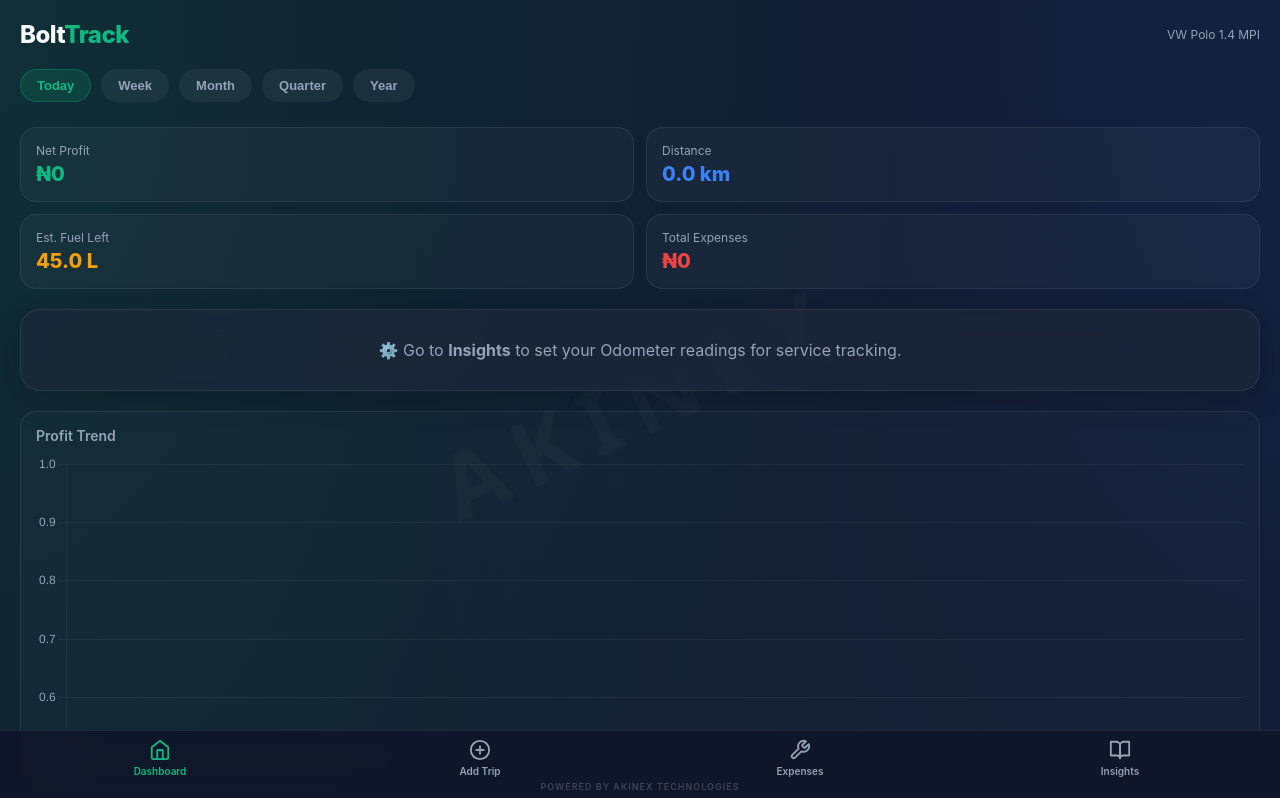
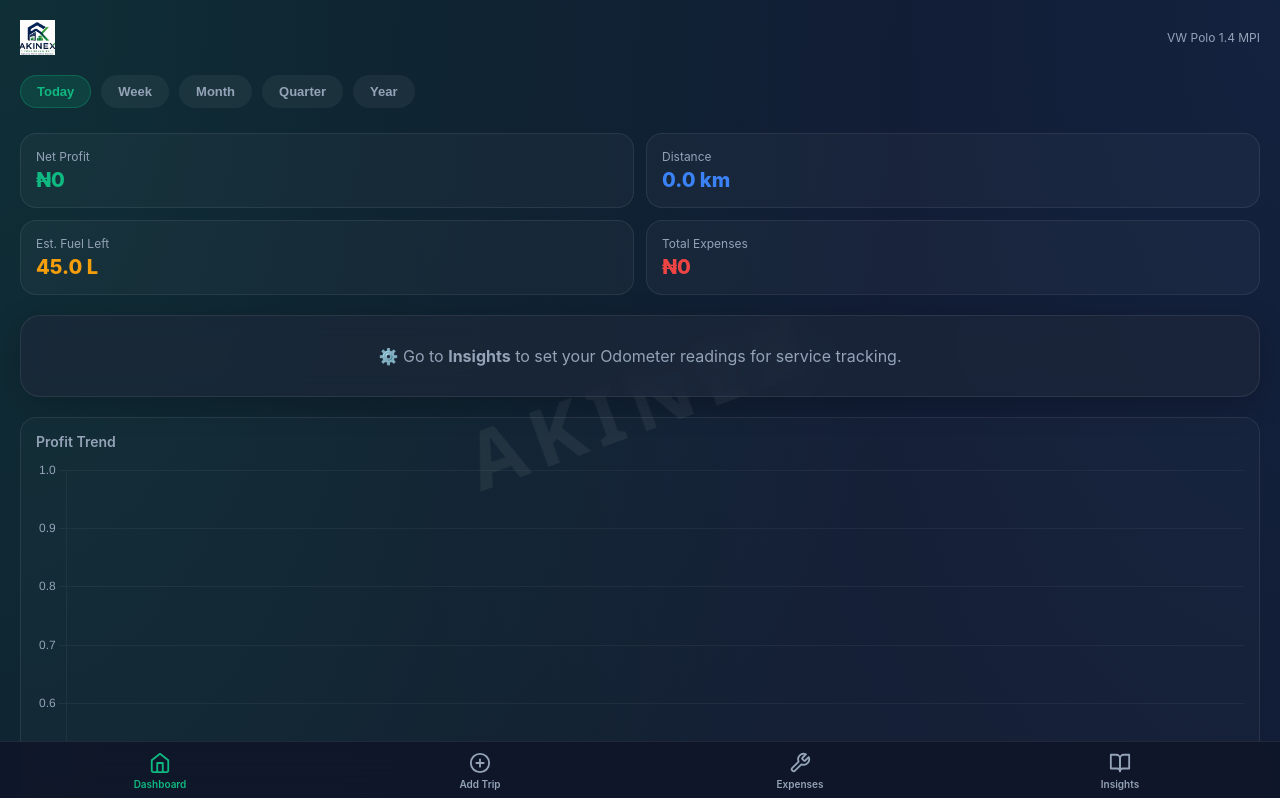
Before and after one commit to akandeaka/Bolt-app-business-, a plain HTML site: page index.html in a window 1280 px wide. Shown: the top 798 px of the page. Drawn offline with nearby package versions, Linux system fonts and the light colour scheme.

Commit message:
Update index.html

```diff
--- a/index.html
+++ b/index.html
@@ -42,19 +42,19 @@
             padding-bottom: 90px;
         }
 
-        /* --- AKINEX WATERMARK --- */
+        /* --- VISIBLE AKINEX WATERMARK --- */
         .watermark {
             position: fixed;
             top: 50%;
             left: 50%;
-            transform: translate(-50%, -50%) rotate(-25deg);
-            font-size: 90px;
+            transform: translate(-50%, -50%) rotate(-20deg);
+            font-size: 80px;
             font-weight: 900;
-            color: rgba(255, 255, 255, 0.02); /* Extremely subtle and elegant */
-            pointer-events: none; /* Allows clicking through it */
+            color: rgba(255, 255, 255, 0.06); /* Increased from 0.02 to 0.06 so it's actually visible */
+            pointer-events: none;
             z-index: 0;
             white-space: nowrap;
-            letter-spacing: 15px;
+            letter-spacing: 10px;
             text-transform: uppercase;
             font-family: 'Segoe UI', sans-serif;
         }
@@ -68,34 +68,24 @@
             padding: 20px;
             box-shadow: 0 8px 32px 0 rgba(0, 0, 0, 0.2);
             position: relative;
-            z-index: 1; /* Keeps content above watermark */
+            z-index: 1;
         }
 
         .top-header { padding: 20px 20px 10px; display: flex; justify-content: space-between; align-items: center; position: relative; z-index: 1; }
-        .top-header h1 { font-size: 24px; font-weight: 800; letter-spacing: -0.5px; }
+        .top-header h1 { font-size: 22px; font-weight: 800; letter-spacing: -0.5px; }
         .top-header span { color: var(--accent-green); }
 
         .bottom-nav {
             position: fixed; bottom: 0; left: 0; right: 0;
             background: rgba(15, 23, 42, 0.95); backdrop-filter: blur(20px);
             border-top: 1px solid var(--border-glass);
-            display: flex; flex-direction: column; align-items: center; justify-content: center;
-            padding: 8px 0; padding-bottom: calc(8px + env(safe-area-inset-bottom));
+            display: flex; justify-content: space-around;
+            padding: 10px 0; padding-bottom: calc(10px + env(safe-area-inset-bottom));
             z-index: 100;
         }
-
-        .nav-links { display: flex; justify-content: space-around; width: 100%; }
         .nav-item { display: flex; flex-direction: column; align-items: center; color: var(--text-secondary); font-size: 10px; font-weight: 600; cursor: pointer; transition: 0.2s; width: 25%; }
         .nav-item.active { color: var(--accent-green); }
         .nav-item svg { width: 22px; height: 22px; margin-bottom: 4px; }
-
-        .footer-brand {
-            font-size: 9px;
-            color: rgba(255,255,255,0.2);
-            letter-spacing: 1px;
-            margin-top: 4px;
-            font-weight: 600;
-        }
 
         .filter-scroll { display: flex; gap: 10px; overflow-x: auto; padding: 10px 20px; margin: 0 -20px; scrollbar-width: none; position: relative; z-index: 1;}
         .filter-scroll::-webkit-scrollbar { display: none; }
@@ -143,15 +133,31 @@
         @keyframes fadeIn { from { opacity: 0; transform: translateY(10px); } to { opacity: 1; transform: translateY(0); } }
 
         .section-title { font-size: 18px; font-weight: 800; margin: 20px 0 15px; position: relative; z-index: 1;}
+
+        /* --- VISIBLE FOOTER --- */
+        .footer-brand {
+            text-align: center;
+            padding: 20px 0 10px;
+            color: rgba(255,255,255,0.4); /* Increased visibility */
+            font-size: 11px;
+            letter-spacing: 1.5px;
+            font-weight: 700;
+            position: relative;
+            z-index: 1;
+        }
     </style>
 </head>
 <body>
 
-    <!-- AKINEX WATERMARK -->
+    <!-- VISIBLE BACKGROUND WATERMARK -->
     <div class="watermark">AKINEX</div>
 
     <div class="top-header">
-        <h1>Bolt<span>Track</span></h1>
+        <div style="display:flex; align-items:center; gap:10px;">
+            <!-- This looks for logo.png in your GitHub folder. If not found, it shows the text fallback -->
+            <img src="logo.png" alt="Akinex" style="height: 35px; width: auto;" onerror="this.style.display='none'; document.getElementById('text-logo').style.display='block';">
+            <h1 id="text-logo" style="display:none;">AKINEX<span>TECH</span></h1>
+        </div>
         <div style="font-size: 12px; color: var(--text-secondary);">VW Polo 1.4 MPI</div>
     </div>
 
@@ -347,10 +353,12 @@
                 <p style="color: var(--text-secondary); text-align: center; padding: 20px;">Log trips to generate insights.</p>
             </div>
         </div>
+
+        <!-- VISIBLE FOOTER -->
+        <div class="footer-brand">POWERED BY AKINEX TECHNOLOGIES</div>
     </main>
 
     <nav class="bottom-nav">
-        <div class="nav-links">
         <div class="nav-item active" onclick="showPage('dashboard', this)">
             <svg viewBox="0 0 24 24" fill="none" stroke="currentColor" stroke-width="2" stroke-linecap="round" stroke-linejoin="round"><path d="M3 9l9-7 9 7v11a2 2 0 0 1-2 2H5a2 2 0 0 1-2-2z"></path><polyline points="9 22 9 12 15 12 15 22"></polyline></svg>
             Dashboard
@@ -367,8 +375,6 @@
             <svg viewBox="0 0 24 24" fill="none" stroke="currentColor" stroke-width="2" stroke-linecap="round" stroke-linejoin="round"><path d="M2 3h6a4 4 0 0 1 4 4v14a3 3 0 0 0-3-3H2z"></path><path d="M22 3h-6a4 4 0 0 0-4 4v14a3 3 0 0 1 3-3h7z"></path></svg>
             Insights
         </div>
-        </div>
-        <div class="footer-brand">POWERED BY AKINEX TECHNOLOGIES</div>
     </nav>
 
     <script>
```
Lines whose indentation alone changed are shown as unchanged.
